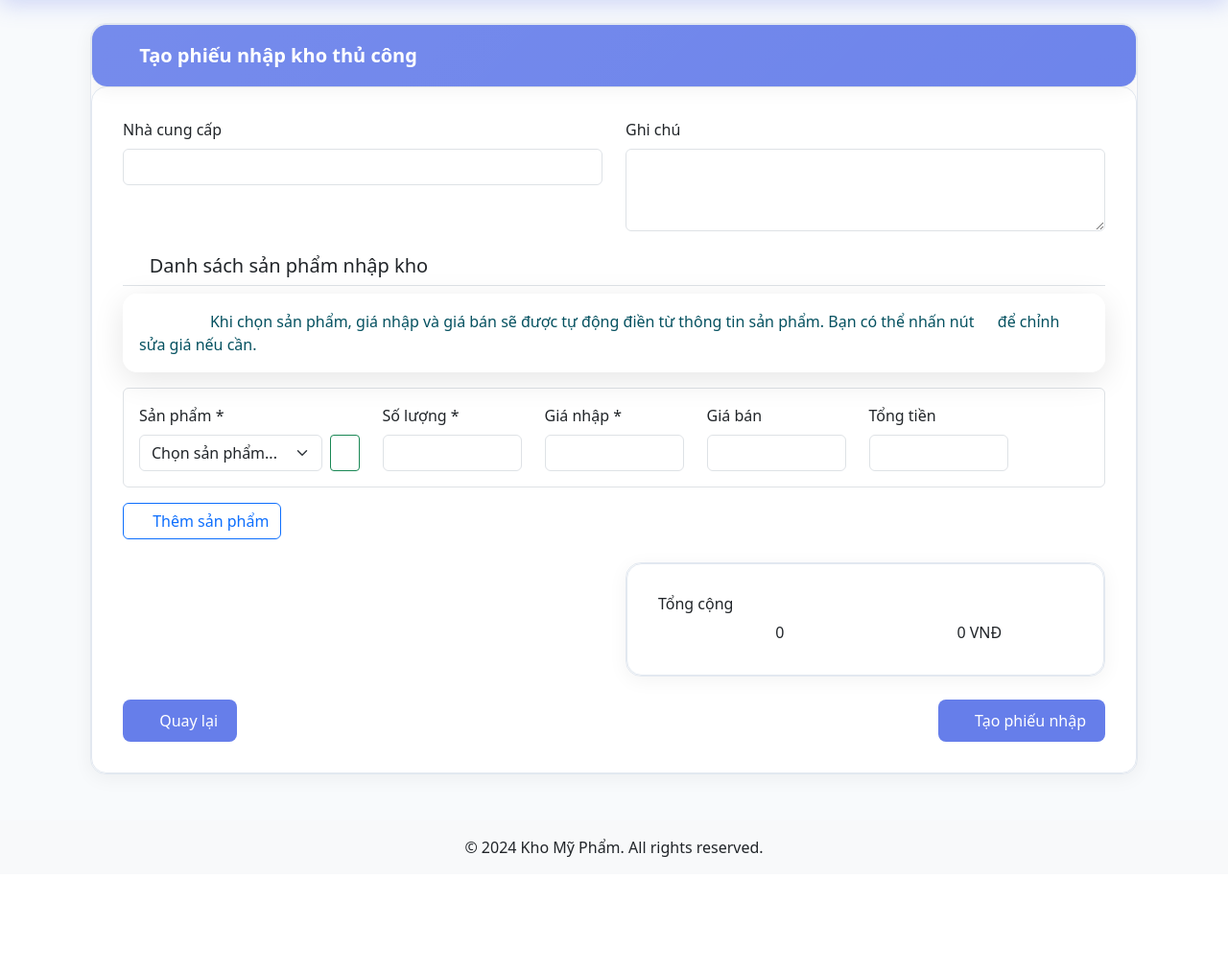
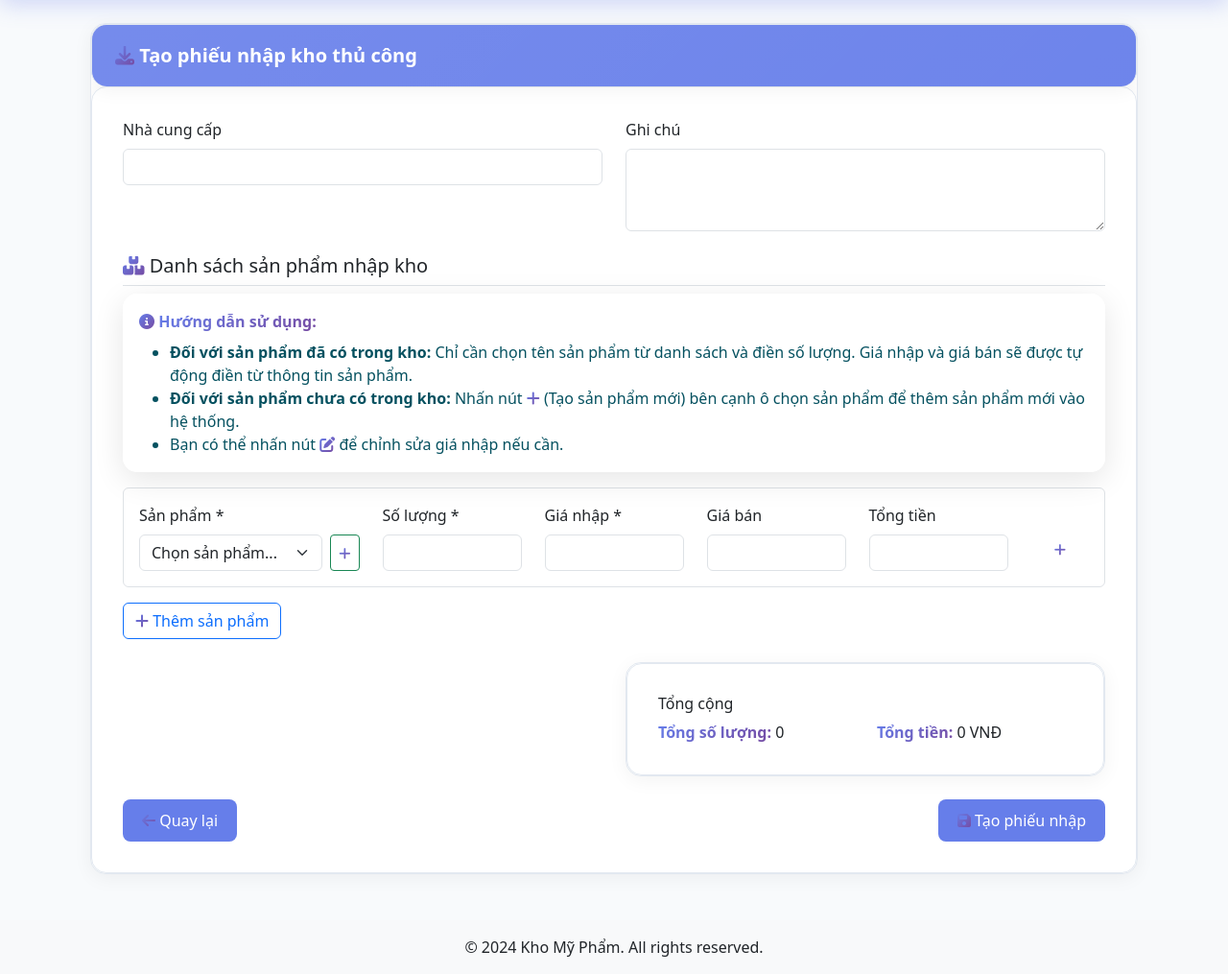
Before and after one commit to thanhnm3/khomypham, a Django app: page /inventory/import/manual/ in a window 1280 px wide. Shown: the part 69-1084 px from the top of the page at 96% size. Before the commit the page ends 962 px from the top, so only its background shows below. Run offline with Django 5.2, Linux system fonts and the light colour scheme; the visitor is signed in with stand-in values (Sample User, id 1); data that the repository does not hold is empty.

Commit message:
fix import manual form

```diff
--- a/static/css/style.css
+++ b/static/css/style.css
@@ -254,6 +254,7 @@
 :root {
     --primary-color: #667eea;
     --primary-dark: #5a6fd8;
+    --primary-gradient: linear-gradient(135deg, #667eea 0%, #764ba2 100%);
     --secondary-color: #764ba2;
     --success-color: #28a745;
     --warning-color: #ffc107;
@@ -333,6 +334,15 @@
     padding: 1rem 2rem !important;
     background: rgba(248, 249, 250, 0.8) !important;
     border-top: 1px solid rgba(0, 0, 0, 0.05) !important;
+}
+
+/* Gradient Icon Styles */
+.fas[style*="background: var(--primary-gradient)"] {
+    background: var(--primary-gradient) !important;
+    -webkit-background-clip: text !important;
+    -webkit-text-fill-color: transparent !important;
+    background-clip: text !important;
+    display: inline-block !important;
 }
 
 /* Modern Form Controls */
--- a/templates/inventory/import_manual_form.html
+++ b/templates/inventory/import_manual_form.html
@@ -10,7 +10,7 @@
             <div class="glass-card shadow glass-card" data-aos="fade-up" data-aos-delay="200" data-aos="fade-up" data-aos-delay="200" data-aos="slide-up" data-aos-delay="200">
                 <div class="glass-card-header bg-primary text-white glass-card" data-aos="fade-up" data-aos-delay="200" data-aos="fade-up" data-aos-delay="200" data-aos="slide-up" data-aos-delay="200">
                     <h4 class="mb-0">
-                        <i class="fas fa-download" style="background: var(--primary-gradient); -webkit-background-clip: text; -webkit-text-fill-color: transparent; background-clip: text;" style="background: var(--primary-gradient); -webkit-background-clip: text; -webkit-text-fill-color: transparent; background-clip: text;"></i> {{ title|default:'Tạo phiếu nhập kho thủ công' }}
+                        <i class="fas fa-download" style="background: var(--primary-gradient); -webkit-background-clip: text; -webkit-text-fill-color: transparent; background-clip: text;"></i> {{ title|default:'Tạo phiếu nhập kho thủ công' }}
                     </h4>
                 </div>
                 <div class="glass-card-body glass-card" data-aos="fade-up" data-aos-delay="200" data-aos="fade-up" data-aos-delay="200" data-aos="slide-up" data-aos-delay="200">
@@ -38,12 +38,16 @@
                         <!-- Danh sách sản phẩm -->
                         <div class="mb-4" data-aos="fade-up" data-aos-delay="200" data-aos="fade-up" data-aos-delay="200">
                             <h5 class="border-bottom pb-2">
-                                <i class="fas fa-boxes" style="background: var(--primary-gradient); -webkit-background-clip: text; -webkit-text-fill-color: transparent; background-clip: text;" style="background: var(--primary-gradient); -webkit-background-clip: text; -webkit-text-fill-color: transparent; background-clip: text;"></i> Danh sách sản phẩm nhập kho
+                                <i class="fas fa-boxes" style="background: var(--primary-gradient); -webkit-background-clip: text; -webkit-text-fill-color: transparent; background-clip: text;"></i> Danh sách sản phẩm nhập kho
                             </h5>
                             <div class="glass-alert alert alert-info glass-alert" data-aos="fade-up" data-aos-delay="200" data-aos="fade-up" data-aos-delay="200" data-aos="fade-in" data-aos-delay="300">
-                                <i class="fas fa-info-circle" style="background: var(--primary-gradient); -webkit-background-clip: text; -webkit-text-fill-color: transparent; background-clip: text;" style="background: var(--primary-gradient); -webkit-background-clip: text; -webkit-text-fill-color: transparent; background-clip: text;"></i>
-                                <strong style="background: var(--primary-gradient); -webkit-background-clip: text; -webkit-text-fill-color: transparent; background-clip: text;">Lưu ý:</strong> Khi chọn sản phẩm, giá nhập và giá bán sẽ được tự động điền từ thông tin sản phẩm.
-                                Bạn có thể nhấn nút <i class="fas fa-edit" style="background: var(--primary-gradient); -webkit-background-clip: text; -webkit-text-fill-color: transparent; background-clip: text;" style="background: var(--primary-gradient); -webkit-background-clip: text; -webkit-text-fill-color: transparent; background-clip: text;"></i> để chỉnh sửa giá nếu cần.
+                                <i class="fas fa-info-circle" style="background: var(--primary-gradient); -webkit-background-clip: text; -webkit-text-fill-color: transparent; background-clip: text;"></i>
+                                <strong style="background: var(--primary-gradient); -webkit-background-clip: text; -webkit-text-fill-color: transparent; background-clip: text;">Hướng dẫn sử dụng:</strong>
+                                <ul class="mb-0 mt-2">
+                                    <li><strong>Đối với sản phẩm đã có trong kho:</strong> Chỉ cần chọn tên sản phẩm từ danh sách và điền số lượng. Giá nhập và giá bán sẽ được tự động điền từ thông tin sản phẩm.</li>
+                                    <li><strong>Đối với sản phẩm chưa có trong kho:</strong> Nhấn nút <i class="fas fa-plus" style="background: var(--primary-gradient); -webkit-background-clip: text; -webkit-text-fill-color: transparent; background-clip: text;"></i> (Tạo sản phẩm mới) bên cạnh ô chọn sản phẩm để thêm sản phẩm mới vào hệ thống.</li>
+                                    <li>Bạn có thể nhấn nút <i class="fas fa-edit" style="background: var(--primary-gradient); -webkit-background-clip: text; -webkit-text-fill-color: transparent; background-clip: text;"></i> để chỉnh sửa giá nhập nếu cần.</li>
+                                </ul>
                             </div>
 
                             <div id="items-container">
@@ -58,8 +62,8 @@
                                                     <option value="{{ product.id }}" data-purchase-price="{% if product.purchase_price %}{{ product.purchase_price }}{% endif %}" data-selling-price="{% if product.selling_price %}{{ product.selling_price }}{% endif %}">{{ product.name }}</option>
                                                     {% endfor %}
                                                 </select>
-                                                <button type="button" class="btn btn-outline-success btn-sm ms-2 new-product-btn" title="Tạo sản phẩm mới">
-                                                    <i class="fas fa-plus" style="background: var(--primary-gradient); -webkit-background-clip: text; -webkit-text-fill-color: transparent; background-clip: text;" style="background: var(--primary-gradient); -webkit-background-clip: text; -webkit-text-fill-color: transparent; background-clip: text;"></i>
+                                                <button type="button" class="btn btn-outline-success btn-sm ms-2 new-product-btn" title="Tạo sản phẩm mới chưa có trong kho">
+                                                    <i class="fas fa-plus" style="background: var(--primary-gradient); -webkit-background-clip: text; -webkit-text-fill-color: transparent; background-clip: text;"></i>
                                                 </button>
                                             </div>
                                         </div>
@@ -72,7 +76,7 @@
                                             <div class="d-flex" data-aos="fade-up" data-aos-delay="200" data-aos="fade-up" data-aos-delay="200">
                                                 <input type="number" class="form-control purchase-price-input" name="purchase_prices[]" min="0" step="0.01" required readonly>
                                                 <button type="button" class="btn btn-outline-warning btn-sm ms-1 edit-price-btn" title="Chỉnh sửa giá" style="display: none;">
-                                                    <i class="fas fa-edit" style="background: var(--primary-gradient); -webkit-background-clip: text; -webkit-text-fill-color: transparent; background-clip: text;" style="background: var(--primary-gradient); -webkit-background-clip: text; -webkit-text-fill-color: transparent; background-clip: text;"></i>
+                                                    <i class="fas fa-edit" style="background: var(--primary-gradient); -webkit-background-clip: text; -webkit-text-fill-color: transparent; background-clip: text;"></i>
                                                 </button>
                                             </div>
                                         </div>
@@ -87,7 +91,7 @@
                                         <div class="col-md-1" data-aos="fade-up" data-aos-delay="200" data-aos="fade-up" data-aos-delay="200">
                                             <label class="form-label">&nbsp;</label>
                                             <button type="button" class="btn btn-success-modern-modern-modern btn-sm w-100 add-item">
-                                                <i class="fas fa-plus" style="background: var(--primary-gradient); -webkit-background-clip: text; -webkit-text-fill-color: transparent; background-clip: text;" style="background: var(--primary-gradient); -webkit-background-clip: text; -webkit-text-fill-color: transparent; background-clip: text;"></i>
+                                                <i class="fas fa-plus" style="background: var(--primary-gradient); -webkit-background-clip: text; -webkit-text-fill-color: transparent; background-clip: text;"></i>
                                             </button>
                                         </div>
                                     </div>
@@ -95,7 +99,7 @@
                             </div>
 
                             <button type="button" class="btn btn-outline-primary" id="add-new-item">
-                                <i class="fas fa-plus" style="background: var(--primary-gradient); -webkit-background-clip: text; -webkit-text-fill-color: transparent; background-clip: text;" style="background: var(--primary-gradient); -webkit-background-clip: text; -webkit-text-fill-color: transparent; background-clip: text;"></i> Thêm sản phẩm
+                                <i class="fas fa-plus" style="background: var(--primary-gradient); -webkit-background-clip: text; -webkit-text-fill-color: transparent; background-clip: text;"></i> Thêm sản phẩm
                             </button>
                         </div>
 
@@ -123,10 +127,10 @@
                         <!-- Nút thao tác -->
                         <div class="d-flex justify-content-between" data-aos="fade-up" data-aos-delay="200" data-aos="fade-up" data-aos-delay="200">
                             <a href="{% url 'inventory:import_list' %}" class="btn btn-modern">
-                                <i class="fas fa-arrow-left" style="background: var(--primary-gradient); -webkit-background-clip: text; -webkit-text-fill-color: transparent; background-clip: text;" style="background: var(--primary-gradient); -webkit-background-clip: text; -webkit-text-fill-color: transparent; background-clip: text;"></i> Quay lại
+                                <i class="fas fa-arrow-left" style="background: var(--primary-gradient); -webkit-background-clip: text; -webkit-text-fill-color: transparent; background-clip: text;"></i> Quay lại
                             </a>
                             <button type="submit" class="btn btn-modern">
-                                <i class="fas fa-save" style="background: var(--primary-gradient); -webkit-background-clip: text; -webkit-text-fill-color: transparent; background-clip: text;" style="background: var(--primary-gradient); -webkit-background-clip: text; -webkit-text-fill-color: transparent; background-clip: text;"></i> Tạo phiếu nhập
+                                <i class="fas fa-save" style="background: var(--primary-gradient); -webkit-background-clip: text; -webkit-text-fill-color: transparent; background-clip: text;"></i> Tạo phiếu nhập
                             </button>
                         </div>
                     </form>
@@ -142,7 +146,7 @@
         <div class="modal-content" data-aos="fade-up" data-aos-delay="200" data-aos="fade-up" data-aos-delay="200">
             <div class="modal-header" data-aos="fade-up" data-aos-delay="200" data-aos="fade-up" data-aos-delay="200">
                 <h5 class="modal-title">
-                    <i class="fas fa-plus" style="background: var(--primary-gradient); -webkit-background-clip: text; -webkit-text-fill-color: transparent; background-clip: text;" style="background: var(--primary-gradient); -webkit-background-clip: text; -webkit-text-fill-color: transparent; background-clip: text;"></i> Tạo sản phẩm mới
+                    <i class="fas fa-plus" style="background: var(--primary-gradient); -webkit-background-clip: text; -webkit-text-fill-color: transparent; background-clip: text;"></i> Tạo sản phẩm mới
                 </h5>
                 <button type="button" class="btn-close" data-bs-dismiss="modal"></button>
             </div>
@@ -196,7 +200,7 @@
             <div class="modal-footer" data-aos="fade-up" data-aos-delay="200" data-aos="fade-up" data-aos-delay="200">
                 <button type="button" class="btn btn-modern" data-bs-dismiss="modal">Hủy</button>
                 <button type="button" class="btn btn-modern" id="saveNewProduct">
-                    <i class="fas fa-save" style="background: var(--primary-gradient); -webkit-background-clip: text; -webkit-text-fill-color: transparent; background-clip: text;" style="background: var(--primary-gradient); -webkit-background-clip: text; -webkit-text-fill-color: transparent; background-clip: text;"></i> Tạo sản phẩm
+                    <i class="fas fa-save" style="background: var(--primary-gradient); -webkit-background-clip: text; -webkit-text-fill-color: transparent; background-clip: text;"></i> Tạo sản phẩm
                 </button>
             </div>
         </div>
@@ -222,7 +226,7 @@
     const addBtn = newForm.querySelector('.add-item');
     if (addBtn) {
         addBtn.className = 'btn btn-danger btn-sm w-100 remove-item';
-        addBtn.innerHTML = '<i class="fas fa-trash" style="background: var(--primary-gradient); -webkit-background-clip: text; -webkit-text-fill-color: transparent; background-clip: text;" style="background: var(--primary-gradient); -webkit-background-clip: text; -webkit-text-fill-color: transparent; background-clip: text;"></i>';
+        addBtn.innerHTML = '<i class="fas fa-trash" style="background: var(--primary-gradient); -webkit-background-clip: text; -webkit-text-fill-color: transparent; background-clip: text;"></i>';
     }
 
     container.appendChild(newForm);
@@ -346,7 +350,7 @@
             editBtn.title = 'Khóa giá';
         } else {
             purchasePriceInput.readOnly = true;
-            editBtn.innerHTML = '<i class="fas fa-edit" style="background: var(--primary-gradient); -webkit-background-clip: text; -webkit-text-fill-color: transparent; background-clip: text;" style="background: var(--primary-gradient); -webkit-background-clip: text; -webkit-text-fill-color: transparent; background-clip: text;"></i>';
+            editBtn.innerHTML = '<i class="fas fa-edit" style="background: var(--primary-gradient); -webkit-background-clip: text; -webkit-text-fill-color: transparent; background-clip: text;"></i>';
             editBtn.title = 'Chỉnh sửa giá';
         }
     }
```
